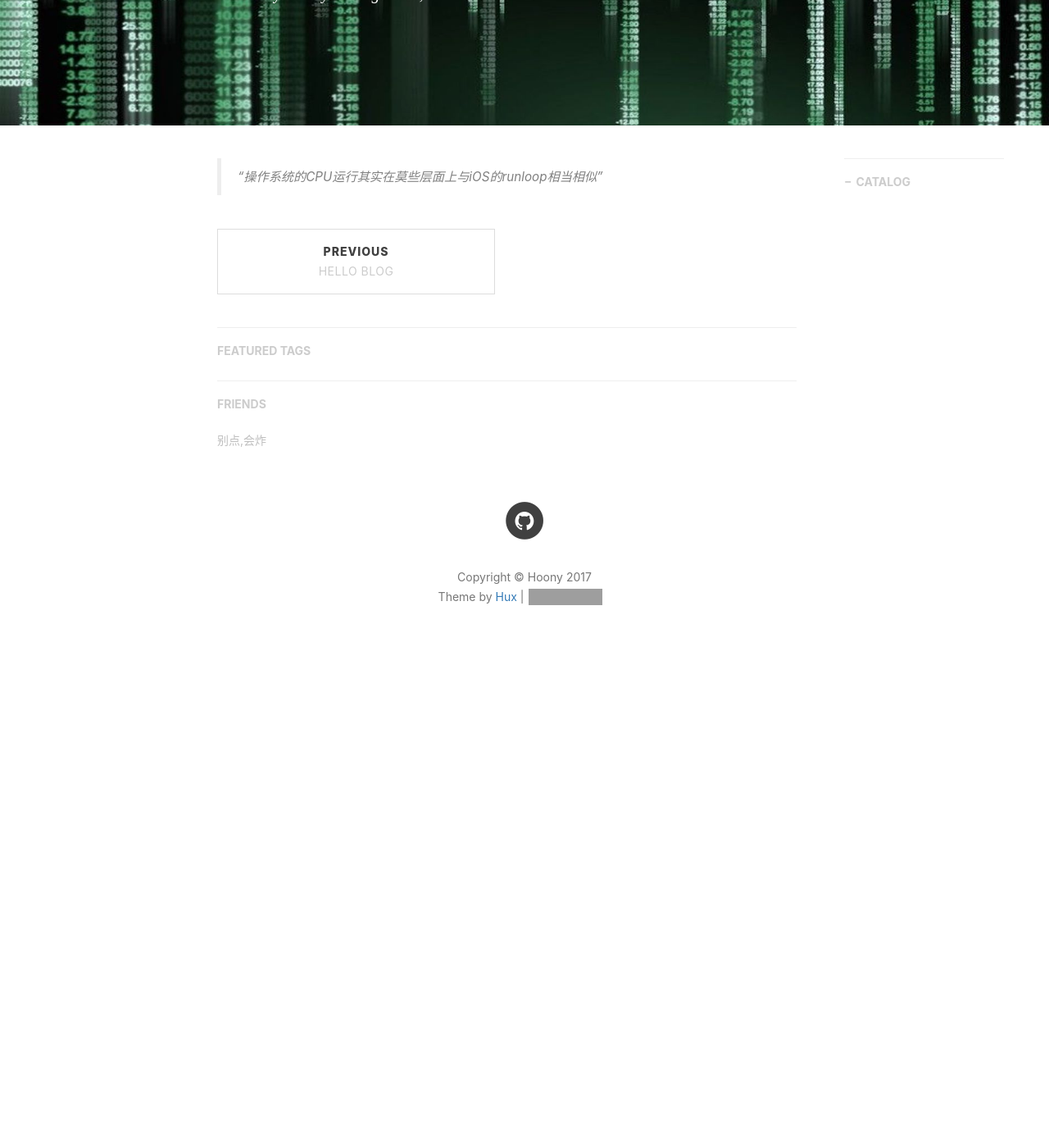
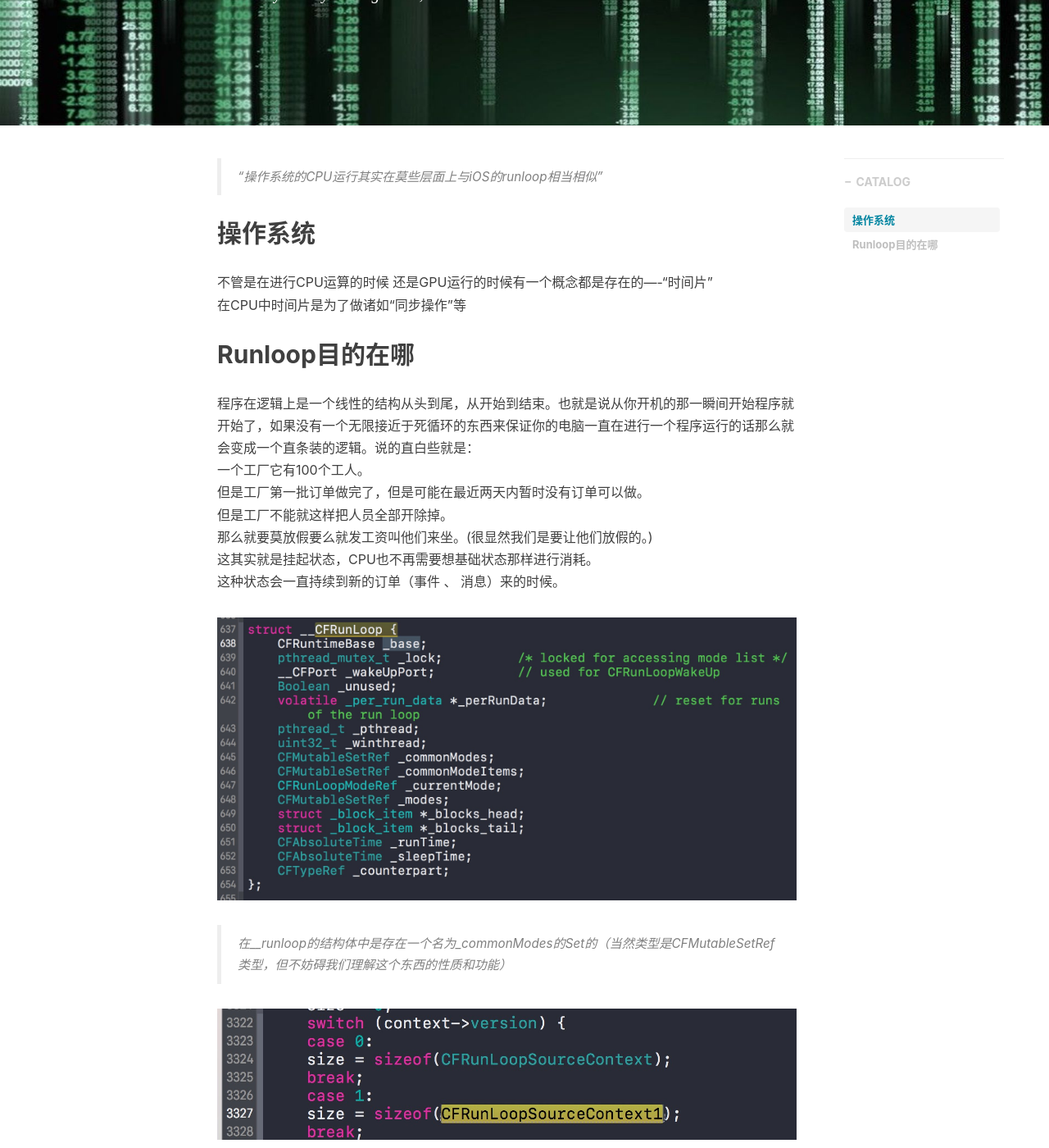
Before and after one commit to Hoony-HU/Hoony-HU.github.io, a Jekyll site: the page built from _posts/2017-08-28-runloop.md, in a window 1280 px wide and 1400 px high, scrolled down 370 px. Shown: the whole window at 82% size. Built offline with Jekyll 4.4.1, drawn with Linux system fonts in a browser that asks for light colours; nearby versions of some CDN libraries; comment, search, counter and statistics services are not loaded; before the commit the page ends 1202 px from its top, so only the background shows below that; some of the changed text lies outside the part shown; grey boxes are pictures that could not be loaded.

Commit message:
一丢丢

```diff
--- a/_posts/2017-08-28-runloop.md
+++ b/_posts/2017-08-28-runloop.md
@@ -11,3 +11,24 @@ tags:
 ---
 
 > “操作系统的CPU运行其实在莫些层面上与iOS的runloop相当相似”
+
+## 操作系统
+不管是在进行CPU运算的时候 还是GPU运行的时候有一个概念都是存在的----“时间片”
+<br>在CPU中时间片是为了做诸如“同步操作”等
+
+## Runloop目的在哪
+程序在逻辑上是一个线性的结构从头到尾，从开始到结束。也就是说从你开机的那一瞬间开始程序就开始了，如果没有一个无限接近于死循环的东西来保证你的电脑一直在进行一个程序运行的话那么就会变成一个直条装的逻辑。说的直白些就是：
+<br>一个工厂它有100个工人。
+<br>但是工厂第一批订单做完了，但是可能在最近两天内暂时没有订单可以做。
+<br>但是工厂不能就这样把人员全部开除掉。
+<br>那么就要莫放假要么就发工资叫他们来坐。(很显然我们是要让他们放假的。)
+<br>这其实就是挂起状态，CPU也不再需要想基础状态那样进行消耗。
+<br>这种状态会一直持续到新的订单（事件 、 消息）来的时候。
+
+![img](/img/in-post/post-runloop/runloop-runloopStruct.png)
+> 在__runloop的结构体中是存在一个名为_commonModes的Set的（当然类型是CFMutableSetRef类型，但不妨碍我们理解这个东西的性质和功能）
+
+![img](/img/in-post/post-runloop/runloop-Source-version.png)
+> emmmmm 看来这个version真的是用来判断这个Source的类型的0表示source0 1表示source1 _(:з」∠)_
+
+好文章好难写啊 我得慢慢写 持续更新。。。
```
Also changed, not shown: other parts of _posts/2017-08-28-runloop.md (+1 -1 lines), img/in-post/post-runloop/runloop-Source-version.png (added), img/in-post/post-runloop/runloop-runloopStruct.png (added).
